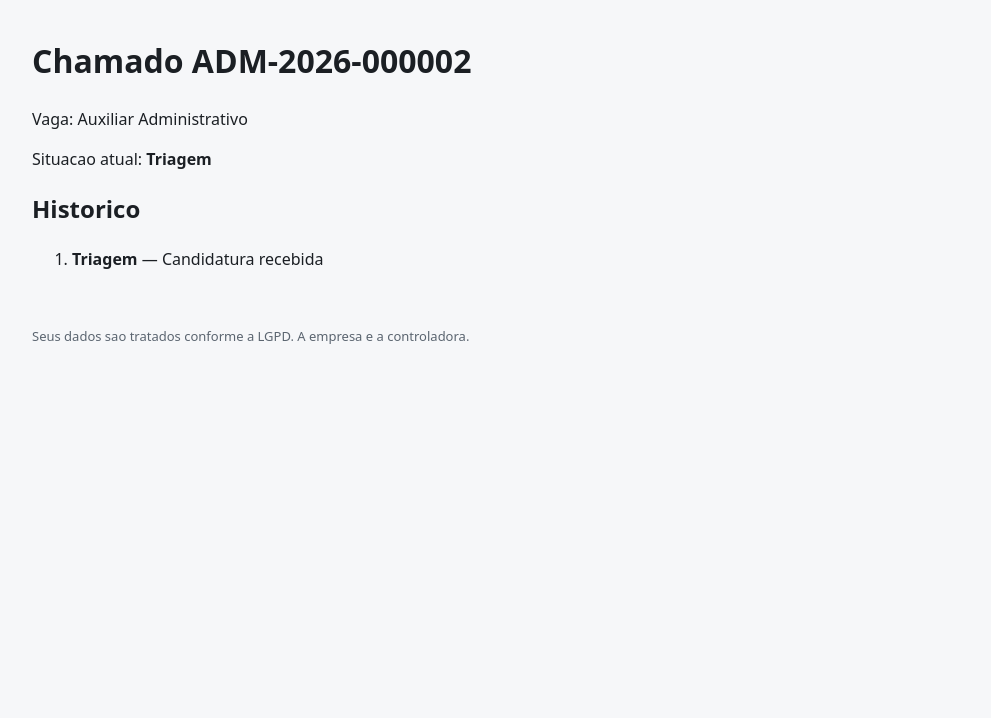
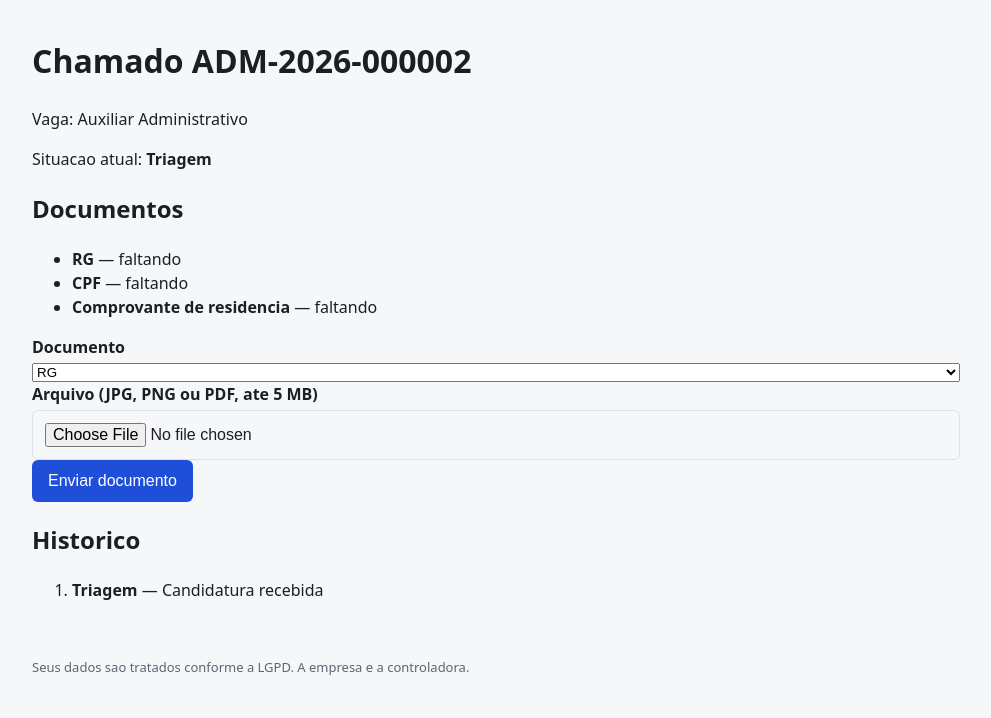
Before and after one commit to mariagabrielasoares099-boop/kronos, a FastAPI app: page /chamado/ADM-2026-000002 in a window 1280 px wide. Shown: the part 82-800 px from the top of the page, without its empty margins (144-1135 px from the left). Run offline with FastAPI, Linux system fonts and the light colour scheme.

Commit message:
feat(web): formulario de upload de documentos no chamado do portal
Checklist (RG, CPF, comprovante) com status por item e envio de JPG/PNG/PDF.
O tipo vem do conteudo, o teto e de 5 MB e ha rate limit. Usa o DemoGateway;
a integracao com a API depende de autenticacao do candidato.

Co-Authored-By: Claude Sonnet 5.5 <noreply@anthropic.com>

```diff
--- a/apps/web/app/gateway.py
+++ b/apps/web/app/gateway.py
@@ -39,12 +39,30 @@ class Chamado:
     historico: list[tuple[str, str]] = field(default_factory=list)  # (status, motivo)
 
 
+CHECKLIST = {
+    "RG": "RG",
+    "CPF": "CPF",
+    "COMPROVANTE_RESIDENCIA": "Comprovante de residencia",
+}  # mesma lista fixa da API no M1
+
+
+@dataclass
+class Documento:
+    tipo: str
+    mime: str
+    tamanho_bytes: int
+    status: str = "PENDENTE"  # PENDENTE | APROVADO | RECUSADO
+    motivo: str | None = None
+
+
 class Gateway(Protocol):
     def listar_vagas(self) -> list[Vaga]: ...
     def obter_vaga(self, vaga_id: str) -> Vaga | None: ...
     def criar_chamado(self, vaga_id: str, nome: str) -> Chamado: ...
     def obter_chamado(self, protocolo: str) -> Chamado | None: ...
     def listar_chamados(self) -> list[Chamado]: ...
+    def listar_documentos(self, protocolo: str) -> list[Documento]: ...
+    def enviar_documento(self, protocolo: str, tipo: str, mime: str, tamanho_bytes: int) -> Documento: ...
 
 
 class DemoGateway:
@@ -56,6 +74,7 @@ class DemoGateway:
                        "Separacao, conferencia e expedicao. Uso de EPI."),
         }
         self._chamados: dict[str, Chamado] = {}
+        self._documentos: dict[str, list[Documento]] = {}
         self._seq = 0
         for nome, st in [("Ana Souza", "VALIDACAO_DP"), ("Bruno Lima", "TRIAGEM")]:
             c = self.criar_chamado("v1", nome)
@@ -78,3 +97,12 @@ class DemoGateway:
 
     def listar_chamados(self) -> list[Chamado]:
         return list(self._chamados.values())
+
+    def listar_documentos(self, protocolo: str) -> list[Documento]:
+        return list(self._documentos.get(protocolo, []))
+
+    def enviar_documento(self, protocolo: str, tipo: str, mime: str, tamanho_bytes: int) -> Documento:
+        # O demo guarda so os metadados; o conteudo nao fica na memoria do portal.
+        d = Documento(tipo, mime, tamanho_bytes)
+        self._documentos.setdefault(protocolo, []).append(d)
+        return d
--- a/apps/web/app/main.py
+++ b/apps/web/app/main.py
@@ -1,12 +1,13 @@
 from pathlib import Path
 
-from fastapi import FastAPI, Form, HTTPException, Request
+from fastapi import FastAPI, File, Form, HTTPException, Request, UploadFile
 from fastapi.responses import HTMLResponse, RedirectResponse
 from fastapi.staticfiles import StaticFiles
 from fastapi.templating import Jinja2Templates
 
+from .arquivos import TAMANHO_MAXIMO_BYTES, ArquivoInvalido, validar_arquivo
 from .config import Settings, load_settings
-from .gateway import STATUS_LABELS, STATUSES, DemoGateway, Gateway
+from .gateway import CHECKLIST, STATUS_LABELS, STATUSES, DemoGateway, Gateway
 from .security import RateLimiter, SecurityHeadersMiddleware
 from .validators import is_valid_cpf, is_valid_email, only_digits
 
@@ -84,7 +85,41 @@ def create_app(settings: Settings | None = None, gateway: Gateway | None = None)
         c = gw.obter_chamado(protocolo)
         if not c:
             raise HTTPException(404)
-        return render(request, "chamado.html", chamado=c, vaga=gw.obter_vaga(c.vaga_id))
+        return render_chamado(request, c)
+
+    def render_chamado(request: Request, c, status_code: int = 200, erro: str | None = None):
+        docs = gw.listar_documentos(c.protocolo)
+        itens = []
+        for tipo, rotulo in CHECKLIST.items():
+            ultimo = next((d for d in reversed(docs) if d.tipo == tipo), None)
+            itens.append({"tipo": tipo, "rotulo": rotulo, "doc": ultimo})
+        return render(request, "chamado.html", status_code=status_code, chamado=c,
+                      vaga=gw.obter_vaga(c.vaga_id), checklist=itens, erro_upload=erro)
+
+    @app.post("/chamado/{protocolo}/documentos")
+    async def enviar_documento(
+        request: Request,
+        protocolo: str,
+        tipo: str = Form("", max_length=40),
+        arquivo: UploadFile = File(None),
+    ):
+        c = gw.obter_chamado(protocolo)
+        if not c:
+            raise HTTPException(404)
+        ip = request.client.host if request.client else "?"
+        if not limiter.allow(f"upload:{ip}"):
+            raise HTTPException(429, "Muitas tentativas. Aguarde um minuto.")
+        try:
+            if tipo not in CHECKLIST:
+                raise ArquivoInvalido("Escolha o tipo do documento.")
+            if arquivo is None:
+                raise ArquivoInvalido("Selecione um arquivo.")
+            conteudo = await arquivo.read(TAMANHO_MAXIMO_BYTES + 1)  # nunca le alem do teto
+            mime = validar_arquivo(conteudo)
+        except ArquivoInvalido as e:
+            return render_chamado(request, c, status_code=e.status_code, erro=str(e))
+        gw.enviar_documento(protocolo, tipo, mime, len(conteudo))
+        return RedirectResponse(f"/chamado/{protocolo}", status_code=303)
 
     @app.get("/painel", response_class=HTMLResponse)
     def painel(request: Request):
--- a/apps/web/app/templates/chamado.html
+++ b/apps/web/app/templates/chamado.html
@@ -7,6 +7,30 @@
 {% if chamado.status == 'AGUARDANDO_CANDIDATO' %}
   <p class="alerta">Ha documentos pendentes. Envie-os para continuar.</p>
 {% endif %}
+<h2>Documentos</h2>
+{% if erro_upload %}<p class="alerta" role="alert">{{ erro_upload }}</p>{% endif %}
+<ul class="checklist">
+  {% for item in checklist %}
+  <li>
+    <strong>{{ item.rotulo }}</strong> &mdash;
+    {% if not item.doc %}faltando
+    {% elif item.doc.status == 'APROVADO' %}aprovado
+    {% elif item.doc.status == 'RECUSADO' %}recusado{% if item.doc.motivo %}: {{ item.doc.motivo }}{% endif %}
+    {% else %}em analise{% endif %}
+  </li>
+  {% endfor %}
+</ul>
+<form method="post" action="/chamado/{{ chamado.protocolo }}/documentos" enctype="multipart/form-data">
+  <label>Documento
+    <select name="tipo" required>
+      {% for item in checklist %}<option value="{{ item.tipo }}">{{ item.rotulo }}</option>{% endfor %}
+    </select>
+  </label>
+  <label>Arquivo (JPG, PNG ou PDF, ate 5 MB)
+    <input type="file" name="arquivo" accept="image/jpeg,image/png,application/pdf" capture="environment" required>
+  </label>
+  <button type="submit">Enviar documento</button>
+</form>
 <h2>Historico</h2>
 <ol class="timeline">
   {% for st, motivo in chamado.historico %}
```
Also changed, not shown: apps/web/app/arquivos.py (added, +34 -0 lines), apps/web/tests/test_app.py (+41 -0 lines).
